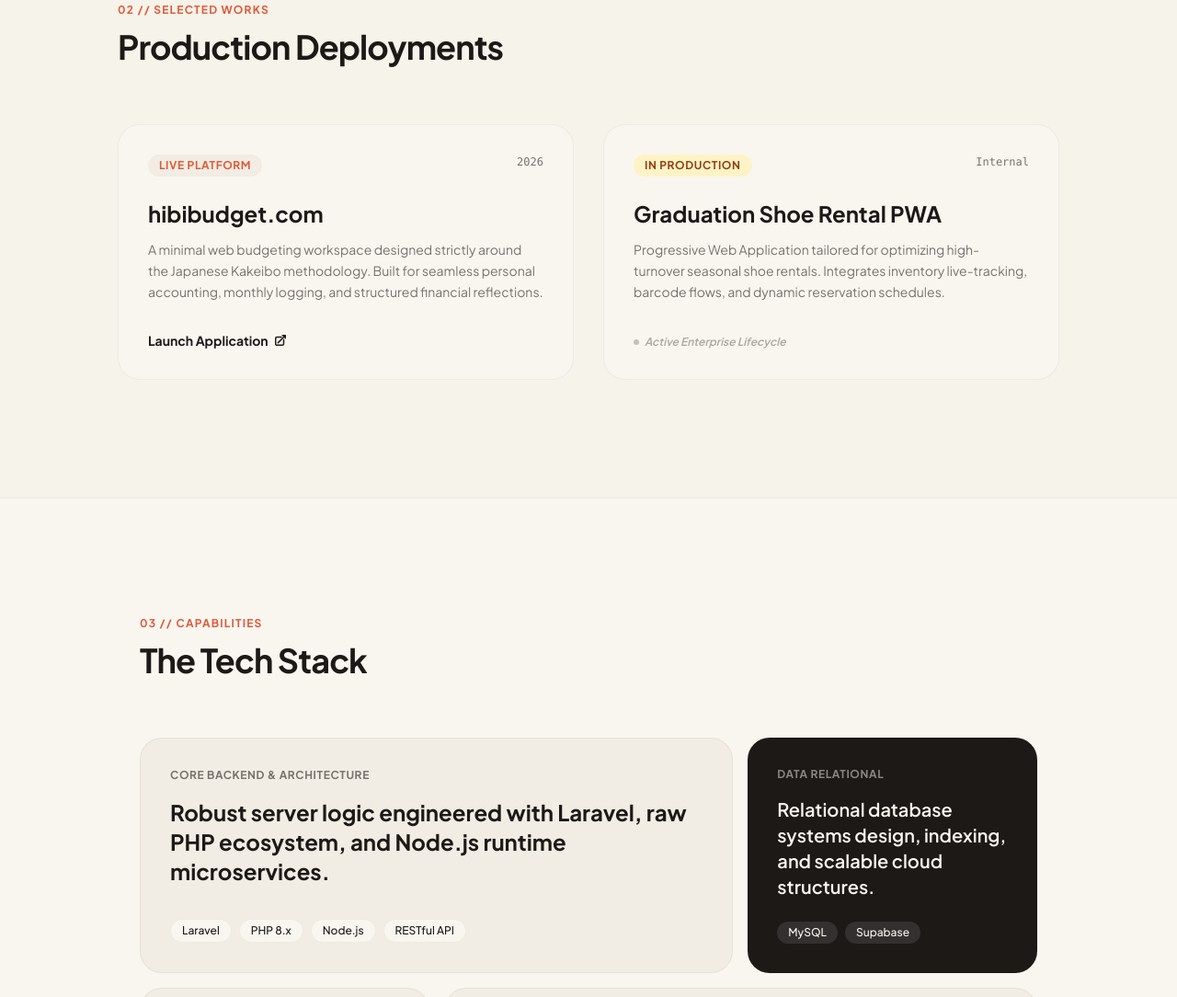
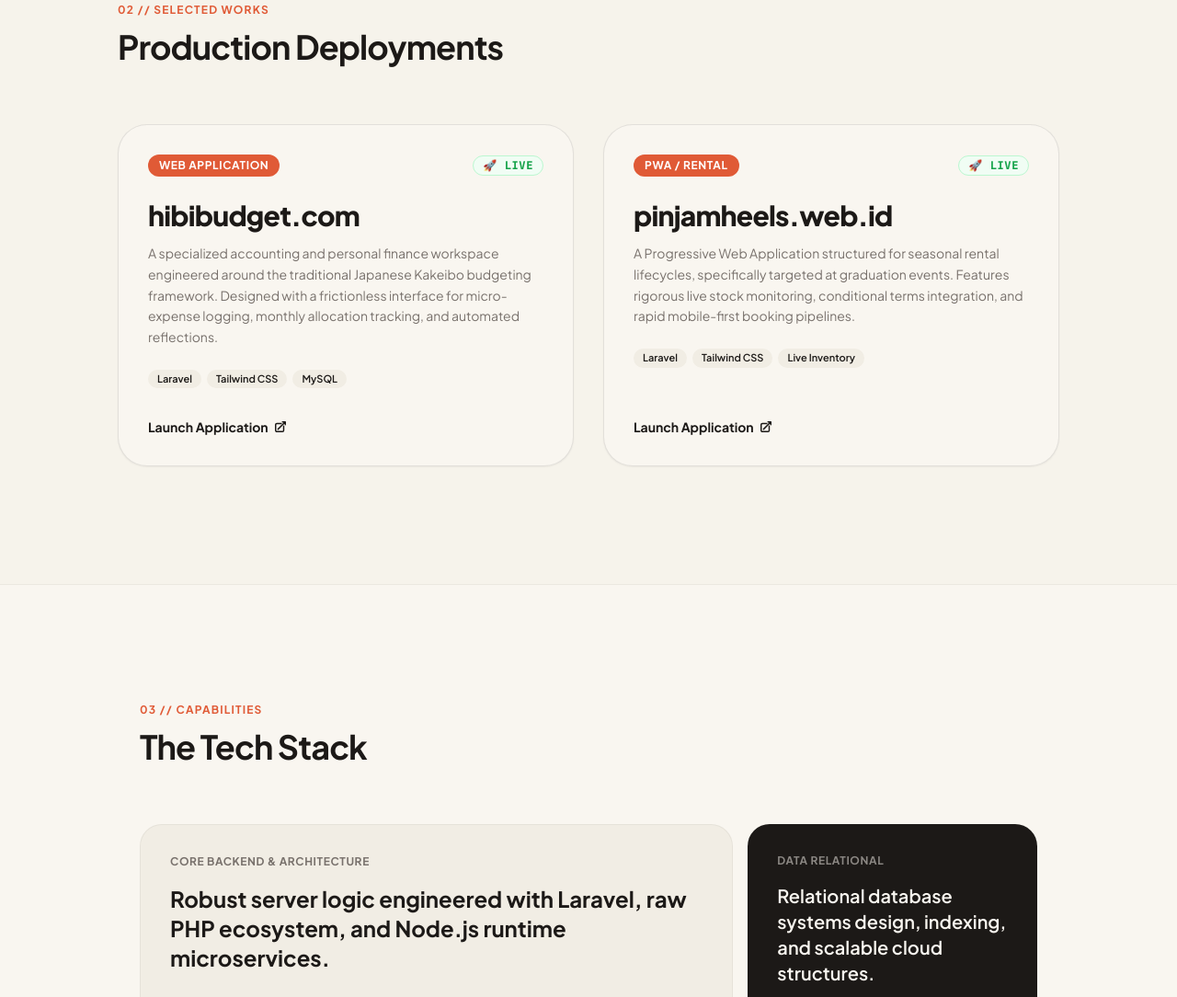
Before and after one commit to GSNugroho/GSNugroho.github.io, a plain HTML site: page index.html in a window 1280 px wide. Shown: the part 1375-2459 px from the top of the page at 92% size. Drawn offline with nearby package versions, Linux system fonts and the light colour scheme.

Commit message:
Update index.html

```diff
--- a/index.html
+++ b/index.html
@@ -33,9 +33,8 @@
         }
     </script>
     <style>
-        /* Custom smooth accent glow */
         .glow-hover:hover {
-            box-shadow: 0 20px 40px -15px rgba(224, 90, 54, 0.15);
+            box-shadow: 0 30px 60px -15px rgba(224, 90, 54, 0.12);
         }
     </style>
 </head>
@@ -67,14 +66,14 @@
         </h1>
 
         <p class="text-lg md:text-xl text-warm-muted max-w-2xl leading-relaxed mb-10 font-medium">
-            Hi, I'm <span class="text-warm-dark font-semibold">Galih Nugroho</span>. A Full-Stack Programmer specializing in corporate inventory infrastructure, tailored business engines, and high-performance applications.
+            Hi, I'm <span class="text-warm-dark font-semibold">Galih Nugroho</span>. A Full-Stack Programmer specializing in corporate infrastructure, optimized database architecture, and high-performance applications.
         </p>
 
         <div class="flex flex-wrap gap-4">
             <a href="#projects" class="bg-warm-accent text-white px-7 py-3.5 rounded-full font-semibold hover:bg-warm-accent/90 transition-all shadow-md shadow-warm-accent/10 flex items-center gap-2 group">
                 Explore Projects
                 <svg xmlns="http://www.w3.org/2000/svg" fill="none" viewBox="0 0 24 24" stroke-width="2.5" stroke="currentColor" class="w-4 h-4 group-hover:translate-y-0.5 transition-transform">
-                    <path stroke-linecap="round" stroke-linejoin="round" d="="M19.5 13.5 12 21m0 0-7.5-7.5M12 21V3" />
+                    <path stroke-linecap="round" stroke-linejoin="round" d="M19.5 13.5 12 21m0 0-7.5-7.5M12 21V3" />
                 </svg>
             </a>
             <a href="https://github.com/GSNugroho" target="_blank" class="bg-warm-card border border-warm-dark/10 text-warm-dark px-7 py-3.5 rounded-full font-semibold hover:bg-warm-dark hover:text-white hover:border-warm-dark transition-all flex items-center gap-2">
@@ -108,18 +107,24 @@
             </div>
 
             <div class="grid md:grid-cols-2 gap-8">
-                <div class="bg-warm-bg p-8 rounded-3xl border border-warm-dark/5 flex flex-col justify-between transition-all duration-300 hover:-translate-y-1 glow-hover">
+
+                <div class="bg-warm-bg p-8 rounded-[2rem] border border-warm-dark/10 shadow-sm transition-all duration-300 hover:-translate-y-1 glow-hover flex flex-col justify-between relative overflow-hidden">
                     <div>
-                        <div class="flex justify-between items-start mb-6">
-                            <span class="text-xs font-bold px-3 py-1 bg-warm-card text-warm-accent rounded-full uppercase tracking-wider">Live Platform</span>
-                            <span class="text-xs text-warm-muted font-mono">2026</span>
+                        <div class="flex justify-between items-center gap-4 mb-6">
+                            <span class="text-xs font-bold px-3 py-1 bg-warm-accent text-white rounded-full uppercase tracking-wider">Web Application</span>
+                            <span class="text-xs font-bold text-green-600 bg-green-50 border border-green-200 px-2.5 py-0.5 rounded-full uppercase tracking-wider font-mono text-[11px]">🚀 Live</span>
                         </div>
-                        <h3 class="text-2xl font-bold mb-3">hibibudget.com</h3>
-                        <p class="text-warm-muted text-sm leading-relaxed mb-8">
-                            A minimal web budgeting workspace designed strictly around the Japanese Kakeibo methodology. Built for seamless personal accounting, monthly logging, and structured financial reflections.
+                        <h3 class="text-2xl md:text-3xl font-extrabold tracking-tight mb-3">hibibudget.com</h3>
+                        <p class="text-warm-muted text-sm leading-relaxed mb-6">
+                            A specialized accounting and personal finance workspace engineered around the traditional Japanese Kakeibo budgeting framework. Designed with a frictionless interface for micro-expense logging, monthly allocation tracking, and automated reflections.
                         </p>
+                        <div class="flex flex-wrap gap-1.5 mb-8">
+                            <span class="bg-warm-card text-warm-dark px-2.5 py-0.5 rounded-full text-[11px] font-semibold">Laravel</span>
+                            <span class="bg-warm-card text-warm-dark px-2.5 py-0.5 rounded-full text-[11px] font-semibold">Tailwind CSS</span>
+                            <span class="bg-warm-card text-warm-dark px-2.5 py-0.5 rounded-full text-[11px] font-semibold">MySQL</span>
+                        </div>
                     </div>
-                    <a href="https://hibibudget.com" target="_blank" class="text-sm font-bold text-warm-dark hover:text-warm-accent transition-colors inline-flex items-center gap-1.5 group">
+                    <a href="https://hibibudget.com" target="_blank" class="text-sm font-bold text-warm-dark hover:text-warm-accent transition-colors inline-flex items-center gap-1.5 group w-fit">
                         Launch Application
                         <svg xmlns="http://www.w3.org/2000/svg" fill="none" viewBox="0 0 24 24" stroke-width="2.5" stroke="currentColor" class="w-3.5 h-3.5 group-hover:translate-x-0.5 group-hover:-translate-y-0.5 transition-transform">
                             <path stroke-linecap="round" stroke-linejoin="round" d="M13.5 6H5.25A2.25 2.25 0 0 0 3 8.25v10.5A2.25 2.25 0 0 0 5.25 21h10.5A2.25 2.25 0 0 0 18 18.75V10.5m-10.5 6L21 3m0 0h-5.25M21 3v5.25" />
@@ -127,21 +132,30 @@
                     </a>
                 </div>
 
-                <div class="bg-warm-bg p-8 rounded-3xl border border-warm-dark/5 flex flex-col justify-between transition-all duration-300 hover:-translate-y-1 glow-hover">
+                <div class="bg-warm-bg p-8 rounded-[2rem] border border-warm-dark/10 shadow-sm transition-all duration-300 hover:-translate-y-1 glow-hover flex flex-col justify-between relative overflow-hidden">
                     <div>
-                        <div class="flex justify-between items-start mb-6">
-                            <span class="text-xs font-bold px-3 py-1 bg-amber-100 text-amber-800 rounded-full uppercase tracking-wider">In Production</span>
-                            <span class="text-xs text-warm-muted font-mono">Internal</span>
+                        <div class="flex justify-between items-center gap-4 mb-6">
+                            <span class="text-xs font-bold px-3 py-1 bg-warm-accent text-white rounded-full uppercase tracking-wider">PWA / Rental</span>
+                            <span class="text-xs font-bold text-green-600 bg-green-50 border border-green-200 px-2.5 py-0.5 rounded-full uppercase tracking-wider font-mono text-[11px]">🚀 Live</span>
                         </div>
-                        <h3 class="text-2xl font-bold mb-3">Graduation Shoe Rental PWA</h3>
-                        <p class="text-warm-muted text-sm leading-relaxed mb-8">
-                            Progressive Web Application tailored for optimizing high-turnover seasonal shoe rentals. Integrates inventory live-tracking, barcode flows, and dynamic reservation schedules.
+                        <h3 class="text-2xl md:text-3xl font-extrabold tracking-tight mb-3">pinjamheels.web.id</h3>
+                        <p class="text-warm-muted text-sm leading-relaxed mb-6">
+                            A Progressive Web Application structured for seasonal rental lifecycles, specifically targeted at graduation events. Features rigorous live stock monitoring, conditional terms integration, and rapid mobile-first booking pipelines.
                         </p>
+                        <div class="flex flex-wrap gap-1.5 mb-8">
+                            <span class="bg-warm-card text-warm-dark px-2.5 py-0.5 rounded-full text-[11px] font-semibold">Laravel</span>
+                            <span class="bg-warm-card text-warm-dark px-2.5 py-0.5 rounded-full text-[11px] font-semibold">Tailwind CSS</span>
+                            <span class="bg-warm-card text-warm-dark px-2.5 py-0.5 rounded-full text-[11px] font-semibold">Live Inventory</span>
+                        </div>
                     </div>
-                    <div class="text-xs text-warm-muted/60 font-semibold italic flex items-center gap-1.5">
-                        <span class="h-1.5 w-1.5 rounded-full bg-warm-muted/40"></span> Active Enterprise Lifecycle
-                    </div>
+                    <a href="https://pinjamheels.web.id" target="_blank" class="text-sm font-bold text-warm-dark hover:text-warm-accent transition-colors inline-flex items-center gap-1.5 group w-fit">
+                        Launch Application
+                        <svg xmlns="http://www.w3.org/2000/svg" fill="none" viewBox="0 0 24 24" stroke-width="2.5" stroke="currentColor" class="w-3.5 h-3.5 group-hover:translate-x-0.5 group-hover:-translate-y-0.5 transition-transform">
+                            <path stroke-linecap="round" stroke-linejoin="round" d="M13.5 6H5.25A2.25 2.25 0 0 0 3 8.25v10.5A2.25 2.25 0 0 0 5.25 21h10.5A2.25 2.25 0 0 0 18 18.75V10.5m-10.5 6L21 3m0 0h-5.25M21 3v5.25" />
+                        </svg>
+                    </a>
                 </div>
+
             </div>
         </div>
     </section>
@@ -153,7 +167,6 @@
         </div>
 
         <div class="grid grid-cols-1 md:grid-cols-3 gap-4">
-
             <div class="md:col-span-2 bg-warm-card p-8 rounded-3xl border border-warm-dark/5 flex flex-col justify-between">
                 <div>
                     <h4 class="text-xs font-bold uppercase tracking-wider text-warm-muted mb-4">Core Backend & Architecture</h4>
@@ -163,7 +176,6 @@
                     <span class="bg-warm-bg border border-warm-dark/5 px-3 py-1 rounded-full text-xs font-medium">Laravel</span>
                     <span class="bg-warm-bg border border-warm-dark/5 px-3 py-1 rounded-full text-xs font-medium">PHP 8.x</span>
                     <span class="bg-warm-bg border border-warm-dark/5 px-3 py-1 rounded-full text-xs font-medium">Node.js</span>
-                    <span class="bg-warm-bg border border-warm-dark/5 px-3 py-1 rounded-full text-xs font-medium">RESTful API</span>
                 </div>
             </div>
 
@@ -199,7 +211,6 @@
                     <span class="bg-warm-bg border border-warm-dark/5 px-3 py-1 rounded-full text-xs font-medium">GitHub Copilot</span>
                 </div>
             </div>
-
         </div>
     </section>
 
```
